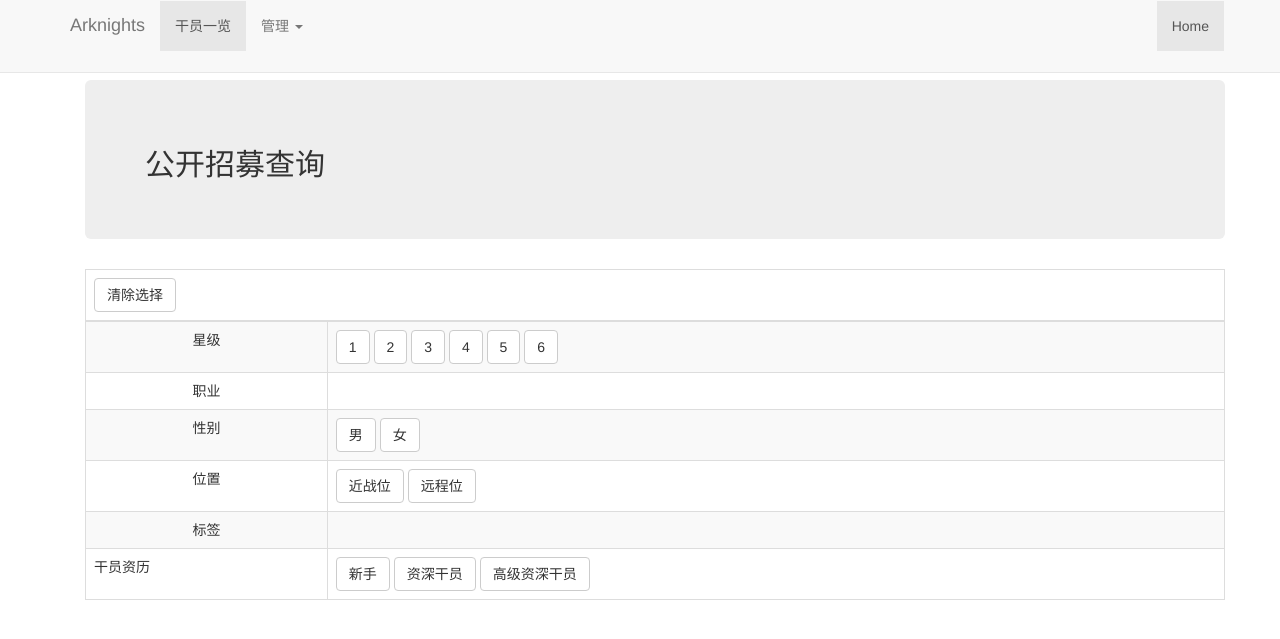
After one commit to JoJoJoJoJoJoJo/ArknightTool, a Flask app: page /query in a window 1280 px wide. The commit adds this page. Shown: the top 639 px of the page. Run offline with Flask 2, Linux system fonts and the light colour scheme; data that the repository does not hold is empty; some libraries are stand-ins or nearby versions.

Commit message:
[ADD] js and query tool

```diff
--- a/app/controllers/views.py
+++ b/app/controllers/views.py
@@ -87,3 +87,10 @@ def fetch():
     fetch_tool = FetchHero(current_app.config['FETCH_URL'])
     fetch_tool.fetch_url()
     return redirect(url_for('.heros'))
+
+
+@main.route('/query', methods=['GET', 'POST'])
+def query():
+    careers = Career.query.all()
+    tags = Tag.query.all()
+    return render_template('query.html', careers=careers, tags=tags)
--- /dev/null
+++ b/app/static/js/query.js
@@ -0,0 +1,15 @@
+$(function() {
+    $('span.btn.btn-clear').click(function(){
+        $('span.btn').removeClass('active')
+        $(this).addClass('active')
+    });
+    $('span.btn').click(function(){
+        $(this).toggleClass('active');
+        if ($('span.btn.active').length > 5) {
+            alert('最多只能选择5个标签！')
+            $(this).removeClass('active')
+        };
+        let stars, careers, sexes, positions, tags, experiences;
+        stars = careers = sexes = positions = tags = experiences = new Array();
+    });
+})
--- a/app/templates/base.html
+++ b/app/templates/base.html
@@ -28,8 +28,8 @@
                         <li><a href="{{ url_for('main.create') }}">添加干员</a></li>
                         <li><a href="{{ url_for('main.fetch') }}">同步干员</a></li>
                         <li role="separator" class="divider"></li>
-                        <li class="dropdown-header">Nav header</li>
-                        <li><a href="#">Seperated link</a></li>
+                        <li class="dropdown-header">其他</li>
+                        <li><a href="{{ url_for('main.query') }}">公招查询</a></li>
                         <li><a href="#">One more link</a></li>
                     </ul>
                 </li>
@@ -54,7 +54,7 @@
 
 {{  super() }}
 <link href="https://cdn.bootcss.com/bootstrap/3.3.7/css/bootstrap.min.css" rel="stylesheet">
-
+<script src='http://code.jquery.com/jquery-2.1.1.min.js'></script>
 {% endblock %}
 
 {% block scripts %}
--- /dev/null
+++ b/app/templates/query.html
@@ -0,0 +1,58 @@
+{% extends 'base.html' %}
+
+{% block title %}公招查询{% endblock %}
+
+{% block page_content %}
+
+<div class="container">
+    <div class="jumbotron">
+        <h2>公开招募查询</h2>
+    </div>
+    <div class="table-reponsive">
+        <table class="table table-striped table-bordered" border="1">
+            <thead>
+                <tr><td colspan="2"><span class="btn btn-default btn-clear">清除选择</span> </td></tr>
+            </thead>
+            <tbody>
+                <tr id="star"><td><center>星级</center></td><td>
+                    <span class="btn btn-default">1</span>
+                    <span class="btn btn-default">2</span>
+                    <span class="btn btn-default">3</span>
+                    <span class="btn btn-default">4</span>
+                    <span class="btn btn-default">5</span>
+                    <span class="btn btn-default">6</span>
+                </td></tr>
+                <tr id="career"><td><center>职业</center></td><td>
+                    {% for career in careers %}
+                    <span class="btn btn-default">{{ career.name }}</span>
+                    {% endfor %}
+                </td></tr>
+                <tr id="sex"><td><center>性别</center></td><td>
+                    <span class="btn btn-default">男</span>
+                    <span class="btn btn-default">女</span>
+                </td></tr>
+                <tr id="position"><td><center>位置</center></td><td>
+                    <span class="btn btn-default">近战位</span>
+                    <span class="btn btn-default">远程位</span>
+                </td></tr>
+                <tr id="tag"><td><center>标签</center></td><td>
+                    {% for tag in tags %}
+                    <span class="btn btn-default">{{ tag.name }}</span>
+                    {% endfor %}
+                </td></tr>
+                <tr id="experience"><td>干员资历</td><td>
+                    <span class="btn btn-default">新手</span>
+                    <span class="btn btn-default">资深干员</span>
+                    <span class="btn btn-default">高级资深干员</span>
+                </td></tr>
+            </tbody>
+        </table>
+    </div>
+</div>
+
+{% endblock %}
+
+{% block head %}
+{{ super() }}
+<script src="static/js/query.js"></script>
+{% endblock %}
```
